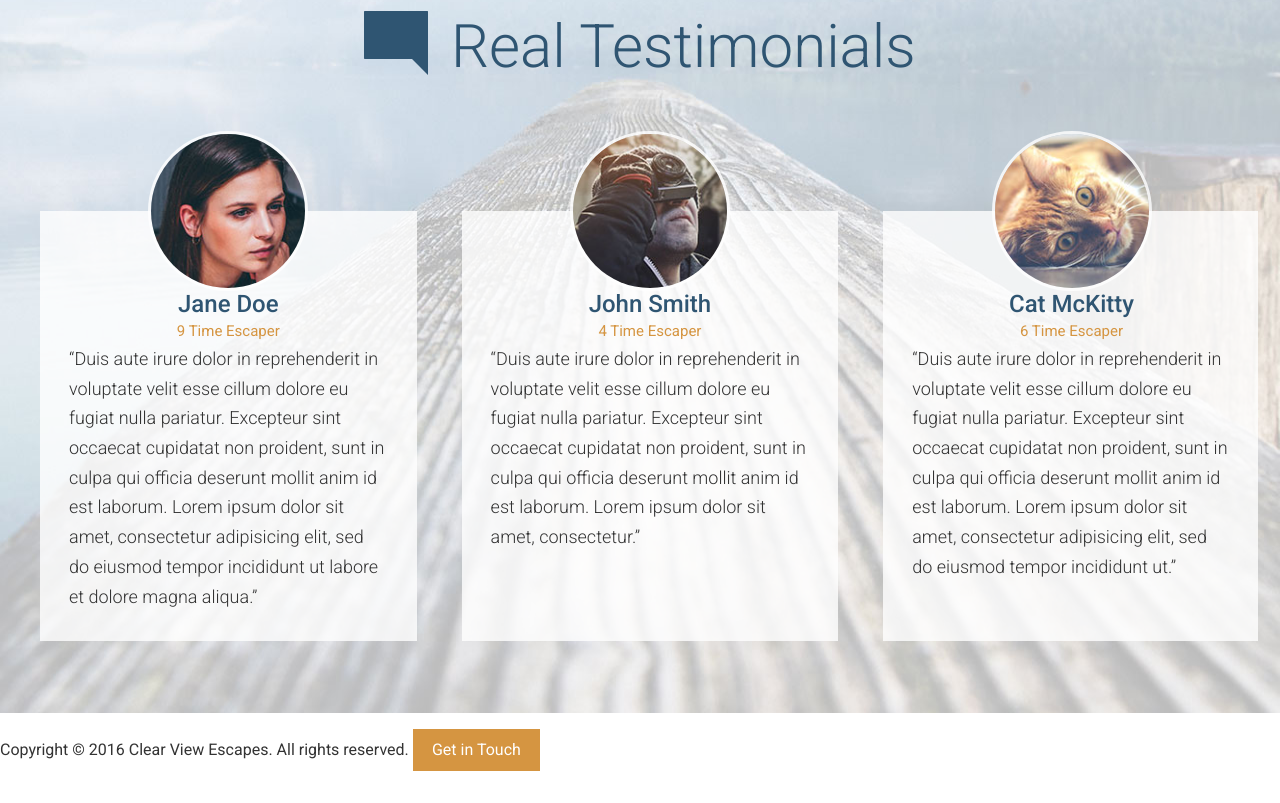
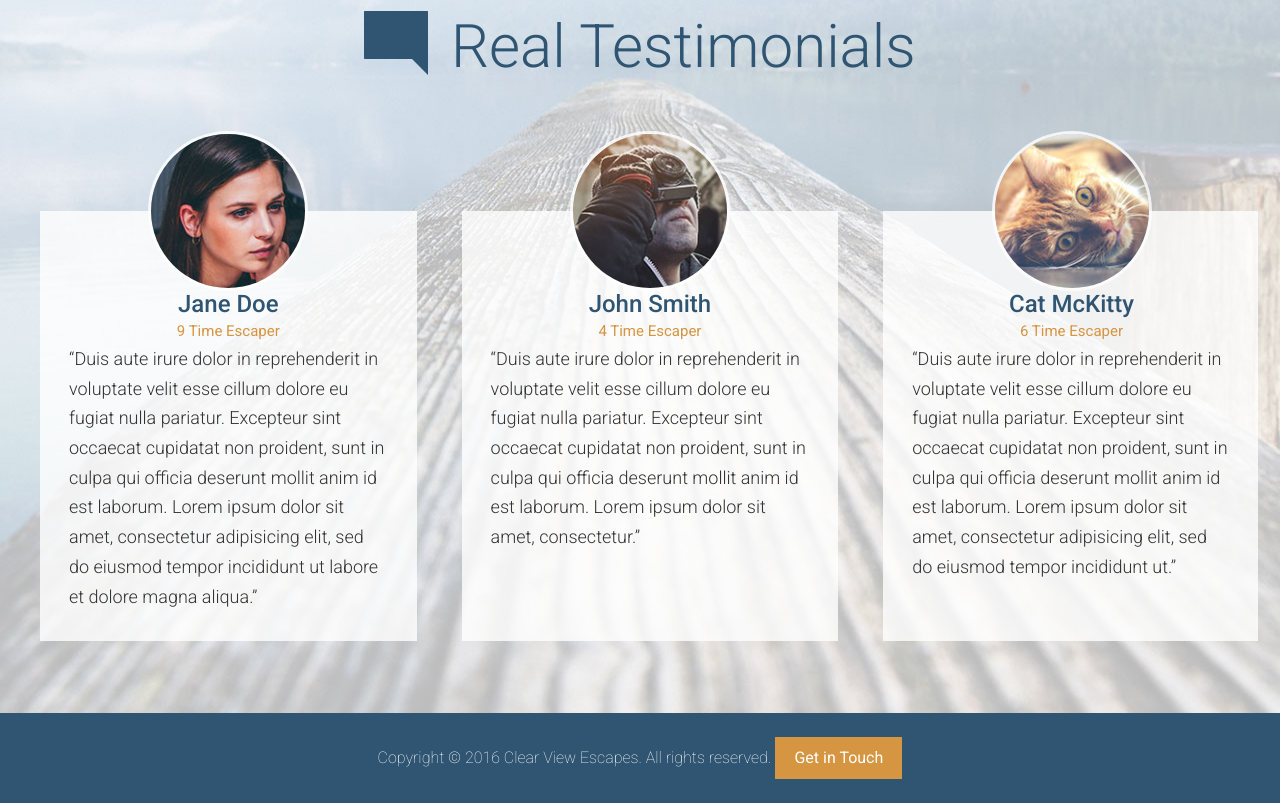
Before and after one commit to mohankumar-A/ModernWebSite, a website: page app/index.html in a window 1280 px wide. Shown: the part 3118-3921 px from the top of the page. Drawn offline with Linux system fonts and the light colour scheme.

Commit message:
Completed styling footer

```diff
--- /dev/null
+++ b/app/assets/styles/modules/_site-footer.css
@@ -0,0 +1,18 @@
+.site-footer {
+  background-color: $mainBlue;
+  color: #fff;
+  padding: 0.5rem 0;
+  text-align: center;
+
+  &__text {
+    display: block;
+    margin-bottom: 1rem;
+    font-weight: 200;
+
+    @mixin atMedium {
+      display: inline;
+
+    }
+  }
+
+}
--- a/app/assets/styles/styles.css
+++ b/app/assets/styles/styles.css
@@ -13,3 +13,4 @@
 @import "modules/_feature-item";
 @import "modules/_testimonial";
 @import "modules/_sprite";
+@import "modules/_site-footer";
--- a/app/index.html
+++ b/app/index.html
@@ -137,8 +137,10 @@
     </div>
   </div>
 
-  <footer>
-    <p>Copyright &copy; 2016 Clear View Escapes. All rights reserved. <a href="#" class="btn btn--orange">Get in Touch</a></p>
+  <footer class="site-footer">
+    <div class="wrapper">
+      <p><span class="site-footer__text">Copyright &copy; 2016 Clear View Escapes. All rights reserved.</span> <a href="#" class="btn btn--orange">Get in Touch</a></p>
+    </div>
   </footer>
 </body>
 </html>
--- a/app/temp/styles/styles.css
+++ b/app/temp/styles/styles.css
@@ -1079,3 +1079,24 @@ Instead edit gulp/templates/sprite */
     height:  42px;
     background-position: 36.69752421959096% 45.792307692307695%;
   }
+
+.site-footer {
+  background-color: #2f5572;
+  color: #fff;
+  padding: 0.5rem 0;
+  text-align: center;
+
+}
+
+.site-footer__text {
+    display: block;
+    margin-bottom: 1rem;
+    font-weight: 200;
+  }
+
+@media (min-width: 800px){
+
+.site-footer__text {
+      display: inline
+  }
+  }
```
